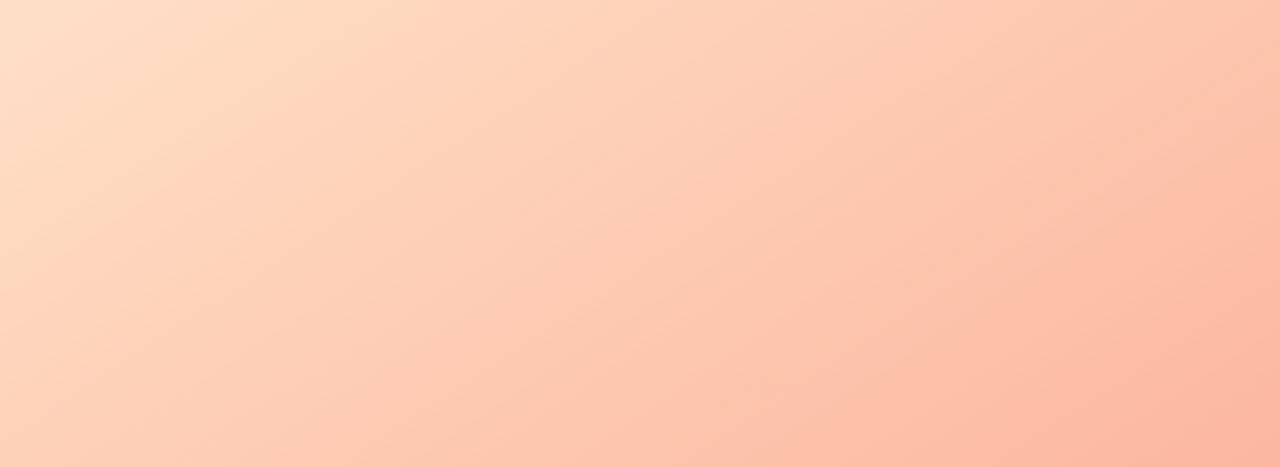
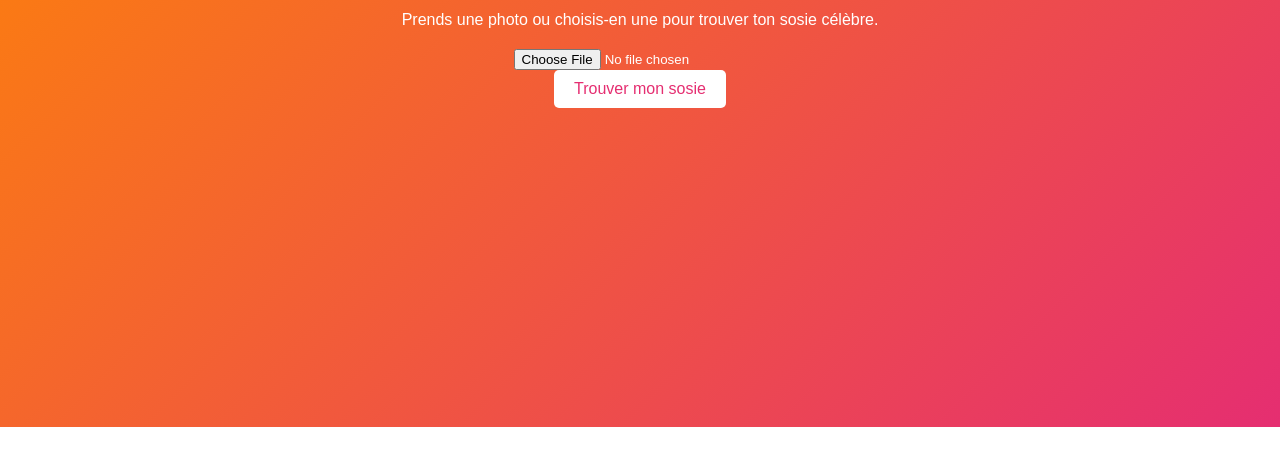
Before and after one commit to stevelft/Findmysosie, a plain HTML site: page index.html in a window 1280 px wide. Shown: the part 373-840 px from the top of the page. After the commit the page ends 800 px from the top, so only its background shows below. Drawn offline with Linux system fonts and the light colour scheme.

Commit message:
Update style.css

```diff
--- a/style.css
+++ b/style.css
@@ -1,28 +1,41 @@
 body {
   font-family: Arial, sans-serif;
+  background: linear-gradient(135deg, #ff8a00, #e52e71);
+  color: white;
   text-align: center;
-  background: linear-gradient(to bottom right, #ffecd2, #fcb69f);
-  min-height: 100vh;
   margin: 0;
-  padding: 20px;
-  color: #333;
+  padding: 0;
+  height: 100vh;
+  display: flex;
+  flex-direction: column;
+  justify-content: center;
+  align-items: center;
 }
 
 h1 {
-  color: #ff5733;
+  font-size: 2em;
   margin-bottom: 10px;
 }
 
+p {
+  margin-bottom: 20px;
+}
+
 button {
-  background-color: #ff5733;
-  color: white;
+  background-color: white;
+  color: #e52e71;
   border: none;
   padding: 10px 20px;
   border-radius: 5px;
-  margin-top: 10px;
   font-size: 16px;
+  cursor: pointer;
 }
 
 button:hover {
-  background-color: #ff784e;
+  background-color: #ffe0f0;
 }
+
+#result {
+  margin-top: 20px;
+  font-weight: bold;
+}
```
